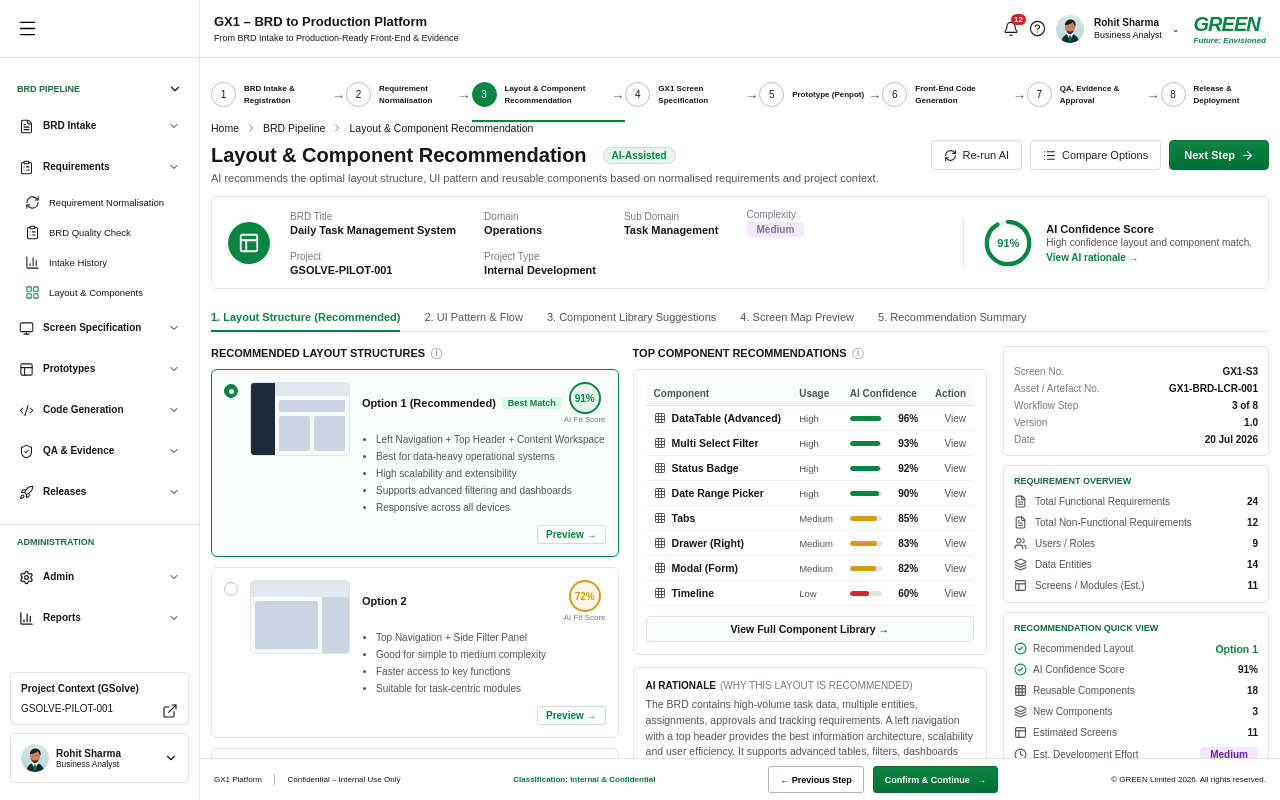
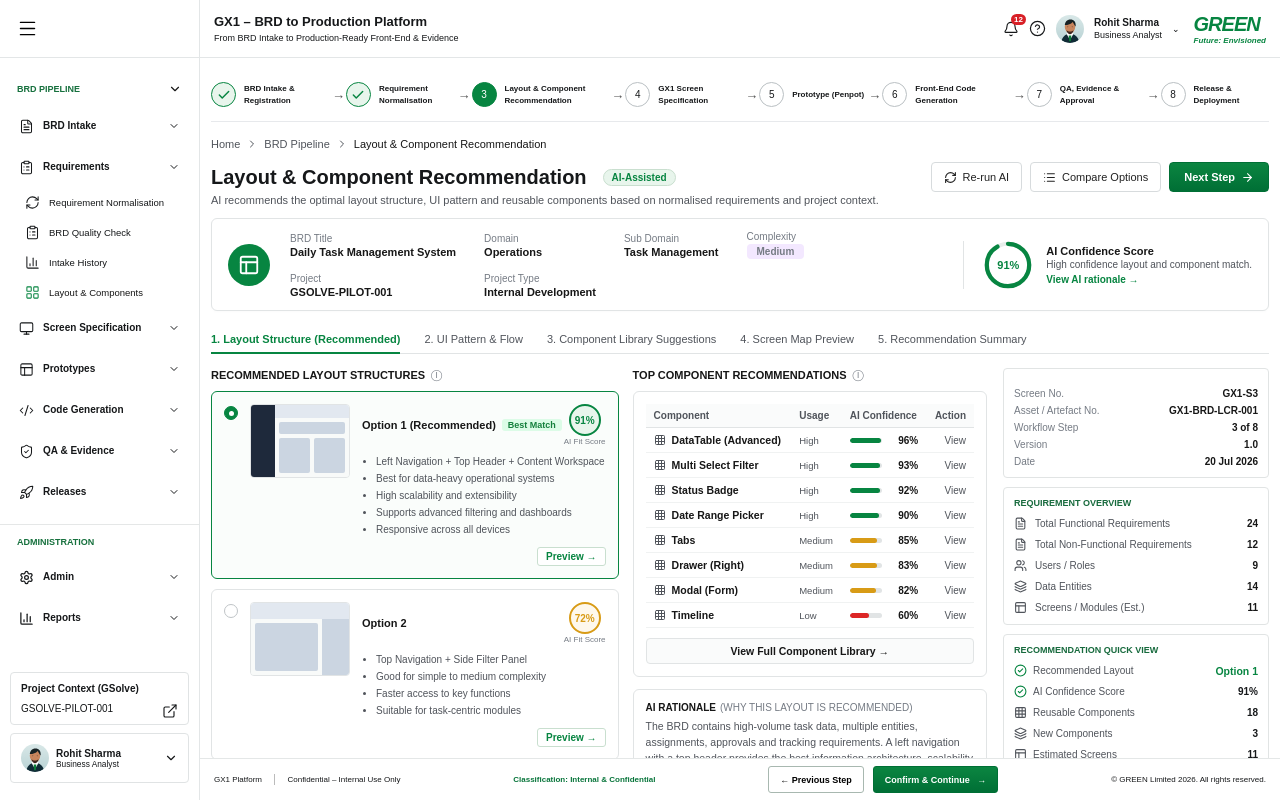
Before and after one commit to waaj529/GX1, a Next.js app: page / in a window 1280 px wide. Shown: the top 800 px of the page. Built offline with nearby package versions, Linux system fonts and the light colour scheme.

Commit message:
style: fix stepper bottom border, step completion checkmarks, and breadcrumb spacing for Step 3

```diff
--- a/app/layout-recommendation/LayoutRecommendationWorkspace.tsx
+++ b/app/layout-recommendation/LayoutRecommendationWorkspace.tsx
@@ -40,7 +40,7 @@ export function LayoutRecommendationWorkspace({
         <ChevronRight size={12} />
         <span>BRD Pipeline</span>
         <ChevronRight size={12} />
-        <span>Layout &amp; Component Recommendation</span>
+        <span className="active">Layout &amp; Component Recommendation</span>
       </div>
 
       <div style={{ display: 'flex', alignItems: 'center', justifyContent: 'space-between', marginBottom: '4px' }}>
--- a/app/layout-recommendation/lcr.css
+++ b/app/layout-recommendation/lcr.css
@@ -65,11 +65,15 @@
   display: flex;
   align-items: center;
   gap: 6px;
-  font-size: 10.5px;
-  color: #757b84;
-  margin-bottom: 6px;
+  font-size: 11px;
+  color: #50545b;
+  margin-top: 14px;
+  margin-bottom: 12px;
 }
 .lcr-breadcrumb span {
+  color: #50545b;
+}
+.lcr-breadcrumb span.active {
   color: #171717;
   font-weight: 500;
 }
--- a/app/overrides.css
+++ b/app/overrides.css
@@ -21,12 +21,31 @@
   display:flex;
   gap:0;
   overflow:hidden;
+  border-bottom:1px solid #e7e9ec;
+  padding-bottom:10px;
+  margin-bottom:16px;
+  position:relative;
 }
 .step {
   flex:1 1 0;
   width:0;
   min-width:0;
   padding-right:12px;
+  position:relative;
+}
+.step.completed span {
+  background:#e8f5ec;
+  border-color:#078541;
+  color:#078541;
+}
+.step.current:after {
+  content:"";
+  position:absolute;
+  left:0;
+  bottom:-10px;
+  width:100%;
+  height:2px;
+  background:#078541;
 }
 .step:nth-child(1) { flex-grow:1.06; }
 .step:nth-child(2) { flex-grow:.98; }
--- a/app/page.tsx
+++ b/app/page.tsx
@@ -257,7 +257,7 @@ export default function Home(){
      if (i === 0) setActiveNav(0);
      if (i === 1) setActiveNav(2);
      if (i === 2) setActiveNav(5);
-   }} onKeyDown={e=>{if(e.key==='Enter'||e.key===' '){e.preventDefault();setActiveStep(i)}}} className={'step '+(i===activeStep?'current':'')} key={s}><span>{i+1}</span><b>{s}</b>{i<7&&<i>→</i>}</div>)}</nav>
+   }} onKeyDown={e=>{if(e.key==='Enter'||e.key===' '){e.preventDefault();setActiveStep(i)}}} className={'step '+(i===activeStep?'current':i<activeStep?'completed':'')} key={s}><span>{i<activeStep?<Check size={14} strokeWidth={2.5}/>:i+1}</span><b>{s}</b>{i<7&&<i>→</i>}</div>)}</nav>
 
    {/* ── STEP 1: BRD Intake ── */}
    {activeStep===0&&<div className="content"><div className="workspace"><div className="title"><h2>BRD Intake &amp; Registration</h2><p>Capture and register a new Business Requirement Document (BRD) against a GSolve project.</p></div><div className="notice"><I n="info"/> Project details and metadata are pulled from GSolve and cannot be edited here.</div>
```
